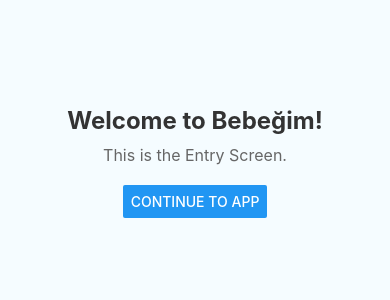
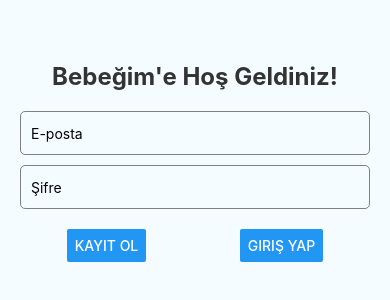
Before and after one commit to KodFikirSanat/BabyTrackerApp, a React Native app: screen /Entry in a window 390 px wide. Shown: the part 260-560 px from the top of the page. Built offline with nearby package versions, Linux system fonts and the light colour scheme.

Commit message:
feat: Implement SignIn and LogIn functions for ocdebase

```diff
--- a/src/screens/EntryScreen.tsx
+++ b/src/screens/EntryScreen.tsx
@@ -1,15 +1,24 @@
 // src/screens/EntryScreen.tsx
 
 /**
- * @file Defines the EntryScreen, which serves as a gateway to the main application.
+ * @file Defines the EntryScreen, which serves as a gateway to the main application,
+ * handling user authentication (Sign Up and Login).
  *
  * @format
  */
 
 import React from 'react';
-import {View, Text, StyleSheet, Button} from 'react-native';
+import {
+  View,
+  Text,
+  StyleSheet,
+  Button,
+  TextInput,
+  Alert,
+} from 'react-native';
 import type {NativeStackScreenProps} from '@react-navigation/native-stack';
 import {RootStackParamList} from '../types/navigation';
+import auth from '@react-native-firebase/auth';
 
 /**
  * Type definition for the Entry screen's navigation props.
@@ -18,30 +27,91 @@ type EntryScreenProps = NativeStackScreenProps<RootStackParamList, 'Entry'>;
 
 /**
  * The screen presented to the user after the splash screen.
- * It provides a single action to proceed into the main application's tab navigator.
+ * It provides functionality for signing up and logging in.
  *
  * @param {EntryScreenProps} props - The component's props, used for navigation.
  * @returns {React.JSX.Element} The rendered entry screen component.
  */
 const EntryScreen = ({navigation}: EntryScreenProps): React.JSX.Element => {
   console.log('🚪🎨 EntryScreen: Rendering...');
+  const [email, setEmail] = React.useState('');
+  const [password, setPassword] = React.useState('');
 
   /**
-   * Handles navigation to the main tab-based interface of the application.
+   * Handles user sign-up using email and password.
    */
-  const handleGoToMainApp = () => {
-    console.log('🚪➡️ EntryScreen: Navigating to MainTabs...');
-    // `replace` is used to prevent the user from being able to navigate back
-    // to this introductory screen from the main application.
-    // To satisfy TypeScript, we explicitly navigate to the initial screen of the tab navigator.
-    navigation.replace('MainTabs', {screen: 'Home'});
+  const handleSignUp = async () => {
+    if (!email || !password) {
+      Alert.alert('Hata', 'Lütfen e-posta ve şifre girin.');
+      return;
+    }
+    try {
+      await auth().createUserWithEmailAndPassword(email, password);
+      console.log('🚪✅ EntryScreen: User account created & signed in!');
+      navigation.replace('MainTabs', {screen: 'Home'});
+    } catch (error: any) {
+      console.error('🚪❌ EntryScreen: SignUp Error', error);
+      if (error.code === 'auth/email-already-in-use') {
+        Alert.alert('Hata', 'Bu e-posta adresi zaten kullanılıyor!');
+      } else if (error.code === 'auth/invalid-email') {
+        Alert.alert('Hata', 'Geçersiz e-posta adresi.');
+      } else if (error.code === 'auth/weak-password') {
+        Alert.alert('Hata', 'Şifre çok zayıf. Lütfen daha güçlü bir şifre seçin.');
+      } else {
+        Alert.alert('Bir Hata Oluştu', error.message);
+      }
+    }
+  };
+
+  /**
+   * Handles user login using email and password.
+   */
+  const handleLogin = async () => {
+    if (!email || !password) {
+      Alert.alert('Hata', 'Lütfen e-posta ve şifre girin.');
+      return;
+    }
+    try {
+      await auth().signInWithEmailAndPassword(email, password);
+      console.log('🚪➡️ EntryScreen: User signed in!');
+      navigation.replace('MainTabs', {screen: 'Home'});
+    } catch (error: any) {
+      console.error('🚪❌ EntryScreen: Login Error', error);
+      if (
+        error.code === 'auth/user-not-found' ||
+        error.code === 'auth/wrong-password'
+      ) {
+        Alert.alert('Hata', 'Geçersiz e-posta veya şifre.');
+      } else if (error.code === 'auth/invalid-email') {
+        Alert.alert('Hata', 'Geçersiz e-posta adresi.');
+      } else {
+        Alert.alert('Bir Hata Oluştu', error.message);
+      }
+    }
   };
 
   return (
     <View style={styles.container}>
-      <Text style={styles.title}>Welcome to Bebeğim!</Text>
-      <Text style={styles.subtitle}>This is the Entry Screen.</Text>
-      <Button title="Continue to App" onPress={handleGoToMainApp} />
+      <Text style={styles.title}>Bebeğim'e Hoş Geldiniz!</Text>
+      <TextInput
+        style={styles.input}
+        placeholder="E-posta"
+        value={email}
+        onChangeText={setEmail}
+        keyboardType="email-address"
+        autoCapitalize="none"
+      />
+      <TextInput
+        style={styles.input}
+        placeholder="Şifre"
+        value={password}
+        onChangeText={setPassword}
+        secureTextEntry
+      />
+      <View style={styles.buttonContainer}>
+        <Button title="Kayıt Ol" onPress={handleSignUp} />
+        <Button title="Giriş Yap" onPress={handleLogin} />
+      </View>
     </View>
   );
 };
@@ -59,13 +129,22 @@ const styles = StyleSheet.create({
     fontWeight: 'bold',
     textAlign: 'center',
     color: '#333333',
+    marginBottom: 20,
+  },
+  input: {
+    width: '100%',
+    height: 44,
+    padding: 10,
+    borderWidth: 1,
+    borderColor: 'gray',
     marginBottom: 10,
+    borderRadius: 5,
   },
-  subtitle: {
-    fontSize: 16,
-    textAlign: 'center',
-    color: '#666666',
-    marginBottom: 20,
+  buttonContainer: {
+    flexDirection: 'row',
+    justifyContent: 'space-around',
+    width: '100%',
+    marginTop: 10,
   },
 });
 
```
